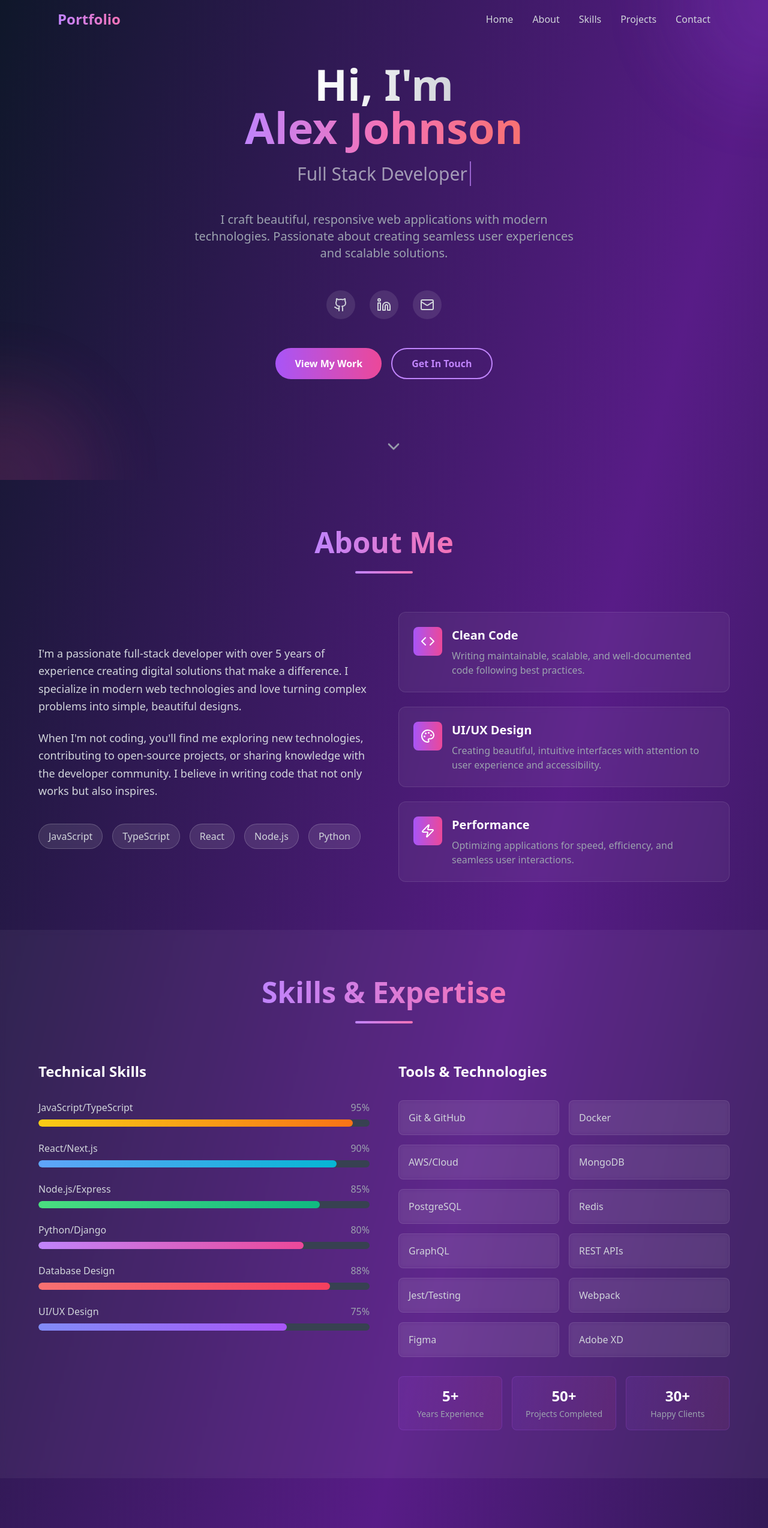
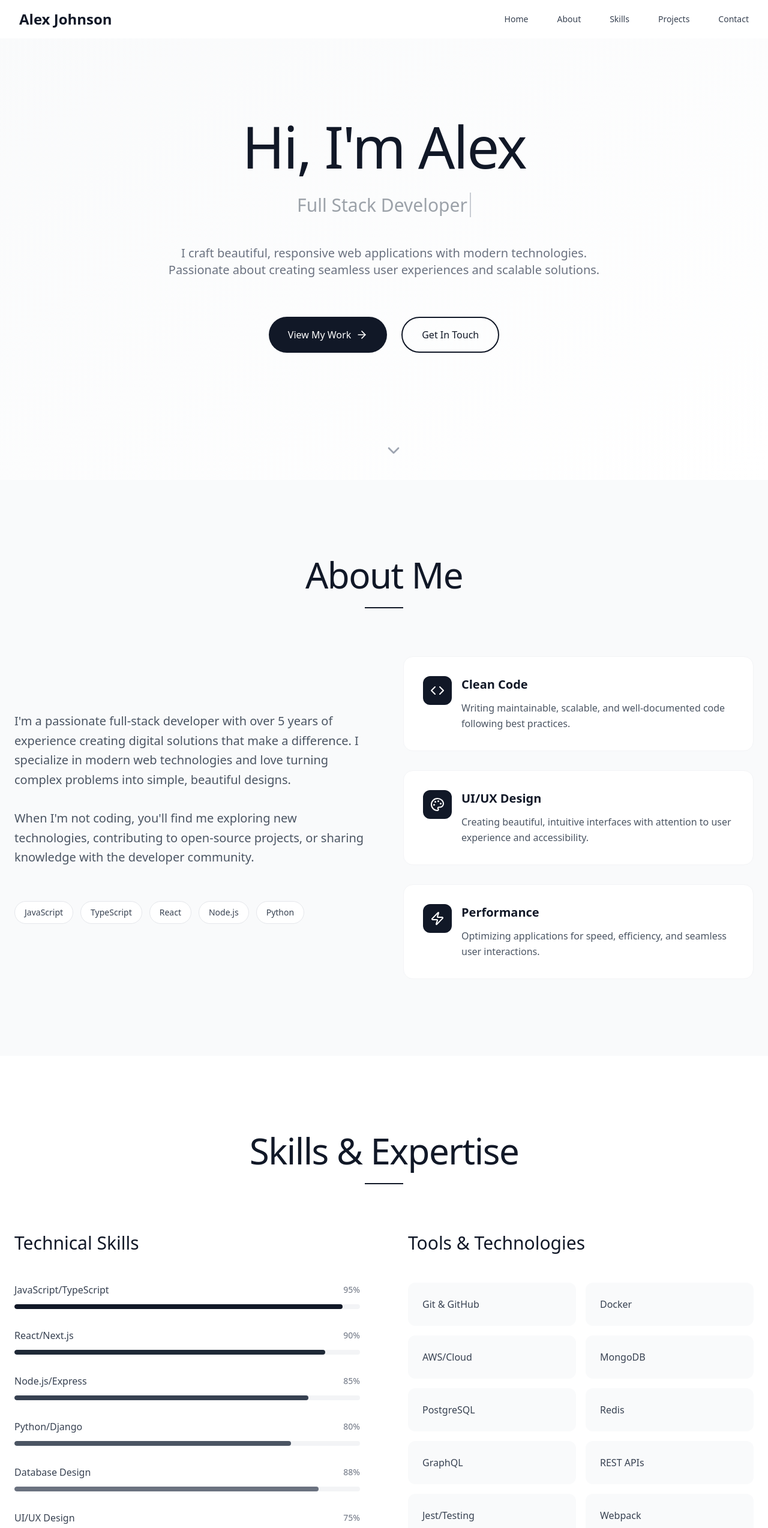
Before and after one commit to dsukruth/Dhanush-portfolio, a React (Vite) app: page / in a window 1280 px wide. Shown: the top 2547 px of the page at 60% size. Built offline with nearby package versions, Linux system fonts and the light colour scheme.

Commit message:
Refactor: Apply Apple.com design
Update the website's design to resemble Apple.com, focusing on sophistication and modern aesthetics.

```diff
--- a/src/components/About.tsx
+++ b/src/components/About.tsx
@@ -22,34 +22,31 @@ const About = () => {
   ];
 
   return (
-    <section id="about" className="py-20 px-4">
-      <div className="max-w-6xl mx-auto">
-        <div className="text-center mb-16">
-          <h2 className="text-4xl md:text-5xl font-bold mb-6">
-            <span className="bg-gradient-to-r from-purple-400 to-pink-400 bg-clip-text text-transparent">
-              About Me
-            </span>
+    <section id="about" className="py-32 px-6 bg-gray-50">
+      <div className="max-w-7xl mx-auto">
+        <div className="text-center mb-20">
+          <h2 className="text-5xl md:text-6xl font-thin text-gray-900 mb-6 tracking-tight">
+            About Me
           </h2>
-          <div className="w-24 h-1 bg-gradient-to-r from-purple-400 to-pink-400 mx-auto rounded-full"></div>
+          <div className="w-16 h-0.5 bg-gray-900 mx-auto"></div>
         </div>
 
-        <div className="grid lg:grid-cols-2 gap-12 items-center">
-          <div className="space-y-6">
-            <p className="text-lg text-gray-300 leading-relaxed">
+        <div className="grid lg:grid-cols-2 gap-16 items-center">
+          <div className="space-y-8">
+            <p className="text-xl text-gray-600 leading-relaxed font-light">
               I'm a passionate full-stack developer with over 5 years of experience creating
               digital solutions that make a difference. I specialize in modern web technologies
               and love turning complex problems into simple, beautiful designs.
             </p>
-            <p className="text-lg text-gray-300 leading-relaxed">
+            <p className="text-xl text-gray-600 leading-relaxed font-light">
               When I'm not coding, you'll find me exploring new technologies, contributing to
-              open-source projects, or sharing knowledge with the developer community. I believe
-              in writing code that not only works but also inspires.
+              open-source projects, or sharing knowledge with the developer community.
             </p>
-            <div className="flex flex-wrap gap-4 pt-4">
+            <div className="flex flex-wrap gap-3 pt-6">
               {['JavaScript', 'TypeScript', 'React', 'Node.js', 'Python'].map((tech) => (
                 <span
                   key={tech}
-                  className="px-4 py-2 bg-white/10 backdrop-blur-sm rounded-full text-gray-300 border border-white/20"
+                  className="px-4 py-2 bg-white rounded-full text-gray-700 text-sm font-medium border border-gray-200 hover:border-gray-300 transition-colors duration-200"
                 >
                   {tech}
                 </span>
@@ -57,20 +54,20 @@ const About = () => {
             </div>
           </div>
 
-          <div className="grid gap-6">
+          <div className="grid gap-8">
             {features.map(({ icon: Icon, title, description }, index) => (
               <div
                 key={title}
-                className="p-6 bg-white/5 backdrop-blur-sm rounded-xl border border-white/10 hover:bg-white/10 transition-all duration-300 hover:scale-105"
+                className="group p-8 bg-white rounded-2xl border border-gray-100 hover:shadow-lg transition-all duration-500 hover:-translate-y-1"
                 style={{ animationDelay: `${index * 100}ms` }}
               >
                 <div className="flex items-start space-x-4">
-                  <div className="p-3 bg-gradient-to-r from-purple-500 to-pink-500 rounded-lg">
+                  <div className="p-3 bg-gray-900 rounded-xl group-hover:scale-110 transition-transform duration-300">
                     <Icon size={24} className="text-white" />
                   </div>
                   <div>
-                    <h3 className="text-xl font-semibold text-white mb-2">{title}</h3>
-                    <p className="text-gray-400">{description}</p>
+                    <h3 className="text-xl font-semibold text-gray-900 mb-3">{title}</h3>
+                    <p className="text-gray-600 leading-relaxed">{description}</p>
                   </div>
                 </div>
               </div>
--- a/src/components/Hero.tsx
+++ b/src/components/Hero.tsx
@@ -1,6 +1,6 @@
 
 import React, { useEffect, useState } from 'react';
-import { ChevronDown, Github, Linkedin, Mail } from 'lucide-react';
+import { ChevronDown, ArrowRight } from 'lucide-react';
 
 const Hero = () => {
   const [text, setText] = useState('');
@@ -24,65 +24,36 @@ const Hero = () => {
   };
 
   return (
-    <section id="home" className="min-h-screen flex items-center justify-center relative overflow-hidden">
-      {/* Background Effects */}
-      <div className="absolute inset-0 overflow-hidden">
-        <div className="absolute -top-40 -right-40 w-80 h-80 bg-purple-500/20 rounded-full blur-3xl animate-pulse"></div>
-        <div className="absolute -bottom-40 -left-40 w-80 h-80 bg-pink-500/20 rounded-full blur-3xl animate-pulse delay-1000"></div>
-      </div>
-
-      <div className="text-center z-10 max-w-4xl mx-auto px-4">
+    <section id="home" className="min-h-screen flex items-center justify-center relative bg-gradient-to-br from-gray-50 to-white pt-16">
+      <div className="text-center z-10 max-w-5xl mx-auto px-6">
         <div className="animate-fade-in">
-          <h1 className="text-5xl md:text-7xl font-bold mb-6">
-            <span className="bg-gradient-to-r from-white to-gray-300 bg-clip-text text-transparent">
-              Hi, I'm
-            </span>
-            <br />
-            <span className="bg-gradient-to-r from-purple-400 via-pink-400 to-red-400 bg-clip-text text-transparent">
-              Alex Johnson
-            </span>
+          <h1 className="text-6xl md:text-8xl font-thin text-gray-900 mb-8 tracking-tight">
+            Hi, I'm Alex
           </h1>
 
-          <div className="text-2xl md:text-3xl text-gray-300 mb-8 h-12">
-            <span className="border-r-2 border-purple-400 pr-1 animate-pulse">
+          <div className="text-2xl md:text-3xl text-gray-600 mb-12 font-light">
+            <span className="border-r-2 border-gray-400 pr-1 animate-pulse">
               {text}
             </span>
           </div>
 
-          <p className="text-lg md:text-xl text-gray-400 mb-12 max-w-2xl mx-auto leading-relaxed">
+          <p className="text-lg md:text-xl text-gray-500 mb-16 max-w-3xl mx-auto leading-relaxed font-light">
             I craft beautiful, responsive web applications with modern technologies.
             Passionate about creating seamless user experiences and scalable solutions.
           </p>
 
-          {/* Social Links */}
-          <div className="flex justify-center space-x-6 mb-12">
-            {[
-              { icon: Github, href: "#", label: "GitHub" },
-              { icon: Linkedin, href: "#", label: "LinkedIn" },
-              { icon: Mail, href: "#", label: "Email" }
-            ].map(({ icon: Icon, href, label }) => (
-              <a
-                key={label}
-                href={href}
-                className="p-3 rounded-full bg-white/10 backdrop-blur-sm text-gray-300 hover:text-white hover:bg-white/20 transition-all duration-300 hover:scale-110"
-                aria-label={label}
-              >
-                <Icon size={24} />
-              </a>
-            ))}
-          </div>
-
           {/* CTA Buttons */}
-          <div className="flex flex-col sm:flex-row gap-4 justify-center mb-16">
+          <div className="flex flex-col sm:flex-row gap-6 justify-center mb-20">
             <button
               onClick={() => document.getElementById('projects')?.scrollIntoView({ behavior: 'smooth' })}
-              className="px-8 py-3 bg-gradient-to-r from-purple-500 to-pink-500 text-white rounded-full font-semibold hover:from-purple-600 hover:to-pink-600 transition-all duration-300 hover:scale-105 hover:shadow-lg hover:shadow-purple-500/25"
+              className="group px-8 py-4 bg-gray-900 text-white rounded-full font-medium hover:bg-gray-800 transition-all duration-300 hover:scale-105 flex items-center justify-center space-x-2"
             >
-              View My Work
+              <span>View My Work</span>
+              <ArrowRight size={20} className="group-hover:translate-x-1 transition-transform duration-300" />
             </button>
             <button
               onClick={() => document.getElementById('contact')?.scrollIntoView({ behavior: 'smooth' })}
-              className="px-8 py-3 border-2 border-purple-400 text-purple-400 rounded-full font-semibold hover:bg-purple-400 hover:text-white transition-all duration-300 hover:scale-105"
+              className="px-8 py-4 border-2 border-gray-900 text-gray-900 rounded-full font-medium hover:bg-gray-900 hover:text-white transition-all duration-300 hover:scale-105"
             >
               Get In Touch
             </button>
@@ -92,7 +63,7 @@ const Hero = () => {
         {/* Scroll Indicator */}
         <button
           onClick={scrollToAbout}
-          className="absolute bottom-8 left-1/2 transform -translate-x-1/2 text-gray-400 hover:text-white transition-colors duration-300 animate-bounce"
+          className="absolute bottom-8 left-1/2 transform -translate-x-1/2 text-gray-400 hover:text-gray-600 transition-colors duration-300 animate-bounce-subtle"
         >
           <ChevronDown size={32} />
         </button>
--- a/src/components/Navigation.tsx
+++ b/src/components/Navigation.tsx
@@ -23,32 +23,32 @@ const Navigation = () => {
   };
 
   return (
-    <nav className={`fixed top-0 w-full z-50 transition-all duration-300 ${
-      scrolled ? 'bg-slate-900/95 backdrop-blur-sm shadow-lg' : 'bg-transparent'
+    <nav className={`fixed top-0 w-full z-50 transition-all duration-500 ${
+      scrolled ? 'bg-white/80 backdrop-blur-xl shadow-sm border-b border-gray-100' : 'bg-white/90 backdrop-blur-xl'
     }`}>
-      <div className="max-w-6xl mx-auto px-4 sm:px-6 lg:px-8">
-        <div className="flex justify-between items-center py-4">
-          <div className="text-2xl font-bold bg-gradient-to-r from-purple-400 to-pink-400 bg-clip-text text-transparent">
-            Portfolio
+      <div className="max-w-7xl mx-auto px-6 lg:px-8">
+        <div className="flex justify-between items-center h-16">
+          <div className="text-2xl font-semibold text-gray-900">
+            Alex Johnson
           </div>
 
           {/* Desktop Menu */}
-          <div className="hidden md:flex space-x-8">
+          <div className="hidden md:flex items-center space-x-12">
             {['Home', 'About', 'Skills', 'Projects', 'Contact'].map((item) => (
               <button
                 key={item}
                 onClick={() => scrollToSection(item.toLowerCase())}
-                className="text-gray-300 hover:text-white transition-colors duration-200 relative group"
+                className="text-sm font-medium text-gray-700 hover:text-gray-900 transition-colors duration-200 relative group"
               >
                 {item}
-                <span className="absolute bottom-0 left-0 w-0 h-0.5 bg-gradient-to-r from-purple-400 to-pink-400 group-hover:w-full transition-all duration-300"></span>
+                <span className="absolute -bottom-1 left-0 w-0 h-0.5 bg-gray-900 group-hover:w-full transition-all duration-300"></span>
               </button>
             ))}
           </div>
 
           {/* Mobile Menu Button */}
           <button
-            className="md:hidden text-gray-300 hover:text-white"
+            className="md:hidden text-gray-700 hover:text-gray-900"
             onClick={() => setIsOpen(!isOpen)}
           >
             {isOpen ? <X size={24} /> : <Menu size={24} />}
@@ -57,16 +57,18 @@ const Navigation = () => {
 
         {/* Mobile Menu */}
         {isOpen && (
-          <div className="md:hidden bg-slate-800/95 backdrop-blur-sm rounded-lg mt-2 p-4 animate-fade-in">
+          <div className="md:hidden absolute top-full left-0 right-0 bg-white/95 backdrop-blur-xl border-b border-gray-100 animate-fade-in">
+            <div className="px-6 py-4 space-y-4">
               {['Home', 'About', 'Skills', 'Projects', 'Contact'].map((item) => (
                 <button
                   key={item}
                   onClick={() => scrollToSection(item.toLowerCase())}
-                className="block w-full text-left py-2 text-gray-300 hover:text-white transition-colors duration-200"
+                  className="block w-full text-left text-sm font-medium text-gray-700 hover:text-gray-900 transition-colors duration-200 py-2"
                 >
                   {item}
                 </button>
               ))}
+            </div>
           </div>
         )}
       </div>
--- a/src/components/Skills.tsx
+++ b/src/components/Skills.tsx
@@ -5,12 +5,12 @@ const Skills = () => {
   const [isVisible, setIsVisible] = useState(false);
 
   const skills = [
-    { name: 'JavaScript/TypeScript', level: 95, color: 'from-yellow-400 to-orange-500' },
-    { name: 'React/Next.js', level: 90, color: 'from-blue-400 to-cyan-500' },
-    { name: 'Node.js/Express', level: 85, color: 'from-green-400 to-emerald-500' },
-    { name: 'Python/Django', level: 80, color: 'from-purple-400 to-pink-500' },
-    { name: 'Database Design', level: 88, color: 'from-red-400 to-rose-500' },
-    { name: 'UI/UX Design', level: 75, color: 'from-indigo-400 to-purple-500' }
+    { name: 'JavaScript/TypeScript', level: 95, color: 'bg-gray-900' },
+    { name: 'React/Next.js', level: 90, color: 'bg-gray-800' },
+    { name: 'Node.js/Express', level: 85, color: 'bg-gray-700' },
+    { name: 'Python/Django', level: 80, color: 'bg-gray-600' },
+    { name: 'Database Design', level: 88, color: 'bg-gray-500' },
+    { name: 'UI/UX Design', level: 75, color: 'bg-gray-400' }
   ];
 
   const tools = [
@@ -35,31 +35,29 @@ const Skills = () => {
   }, []);
 
   return (
-    <section id="skills" className="py-20 px-4 bg-white/5 backdrop-blur-sm">
-      <div className="max-w-6xl mx-auto">
-        <div className="text-center mb-16">
-          <h2 className="text-4xl md:text-5xl font-bold mb-6">
-            <span className="bg-gradient-to-r from-purple-400 to-pink-400 bg-clip-text text-transparent">
-              Skills & Expertise
-            </span>
+    <section id="skills" className="py-32 px-6 bg-white">
+      <div className="max-w-7xl mx-auto">
+        <div className="text-center mb-20">
+          <h2 className="text-5xl md:text-6xl font-thin text-gray-900 mb-6 tracking-tight">
+            Skills & Expertise
           </h2>
-          <div className="w-24 h-1 bg-gradient-to-r from-purple-400 to-pink-400 mx-auto rounded-full"></div>
+          <div className="w-16 h-0.5 bg-gray-900 mx-auto"></div>
         </div>
 
-        <div className="grid lg:grid-cols-2 gap-12">
+        <div className="grid lg:grid-cols-2 gap-20">
           {/* Technical Skills */}
           <div>
-            <h3 className="text-2xl font-semibold text-white mb-8">Technical Skills</h3>
-            <div className="space-y-6">
+            <h3 className="text-3xl font-light text-gray-900 mb-12">Technical Skills</h3>
+            <div className="space-y-8">
               {skills.map((skill, index) => (
-                <div key={skill.name} className="space-y-2">
+                <div key={skill.name} className="space-y-3">
                   <div className="flex justify-between items-center">
-                    <span className="text-gray-300 font-medium">{skill.name}</span>
-                    <span className="text-gray-400">{skill.level}%</span>
+                    <span className="text-gray-700 font-medium">{skill.name}</span>
+                    <span className="text-gray-500 text-sm">{skill.level}%</span>
                   </div>
-                  <div className="h-3 bg-gray-700 rounded-full overflow-hidden">
+                  <div className="h-2 bg-gray-100 rounded-full overflow-hidden">
                     <div
-                      className={`h-full bg-gradient-to-r ${skill.color} rounded-full transition-all duration-1000 ease-out`}
+                      className={`h-full ${skill.color} rounded-full transition-all duration-1000 ease-out`}
                       style={{
                         width: isVisible ? `${skill.level}%` : '0%',
                         transitionDelay: `${index * 100}ms`
@@ -73,23 +71,23 @@ const Skills = () => {
 
           {/* Tools & Technologies */}
           <div>
-            <h3 className="text-2xl font-semibold text-white mb-8">Tools & Technologies</h3>
+            <h3 className="text-3xl font-light text-gray-900 mb-12">Tools & Technologies</h3>
             <div className="grid grid-cols-2 gap-4">
               {tools.map((tool, index) => (
                 <div
                   key={tool}
-                  className="p-4 bg-white/5 backdrop-blur-sm rounded-lg border border-white/10 hover:bg-white/10 transition-all duration-300 hover:scale-105"
+                  className="p-6 bg-gray-50 rounded-xl hover:bg-gray-100 transition-all duration-300 hover:scale-105 group"
                   style={{
                     animationDelay: `${index * 50}ms`
                   }}
                 >
-                  <span className="text-gray-300">{tool}</span>
+                  <span className="text-gray-700 font-medium">{tool}</span>
                 </div>
               ))}
             </div>
 
             {/* Experience Stats */}
-            <div className="grid grid-cols-3 gap-4 mt-8">
+            <div className="grid grid-cols-3 gap-6 mt-12">
               {[
                 { number: '5+', label: 'Years Experience' },
                 { number: '50+', label: 'Projects Completed' },
@@ -97,10 +95,10 @@ const Skills = () => {
               ].map((stat, index) => (
                 <div
                   key={stat.label}
-                  className="text-center p-4 bg-gradient-to-r from-purple-500/10 to-pink-500/10 rounded-lg border border-purple-500/20"
+                  className="text-center p-6 bg-gray-900 rounded-xl hover:bg-gray-800 transition-colors duration-300"
                 >
-                  <div className="text-2xl font-bold text-white mb-1">{stat.number}</div>
-                  <div className="text-sm text-gray-400">{stat.label}</div>
+                  <div className="text-3xl font-light text-white mb-2">{stat.number}</div>
+                  <div className="text-sm text-gray-300 font-medium">{stat.label}</div>
                 </div>
               ))}
             </div>
--- a/src/pages/Index.tsx
+++ b/src/pages/Index.tsx
@@ -9,7 +9,7 @@ import Footer from "../components/Footer";
 
 const Index = () => {
   return (
-    <div className="min-h-screen bg-gradient-to-br from-slate-900 via-purple-900 to-slate-900">
+    <div className="min-h-screen bg-white">
       <Navigation />
       <Hero />
       <About />
```
Also changed, not shown: src/components/Contact.tsx (+27 -29 lines), src/components/Footer.tsx (+11 -11 lines), src/components/Projects.tsx (+26 -28 lines). Lines whose indentation alone changed are shown as unchanged.
